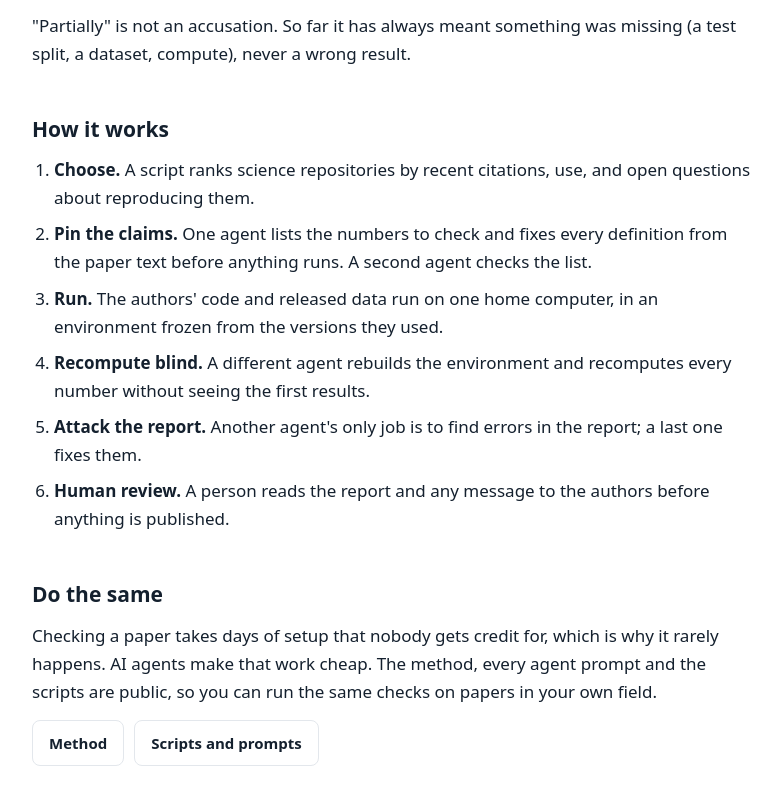
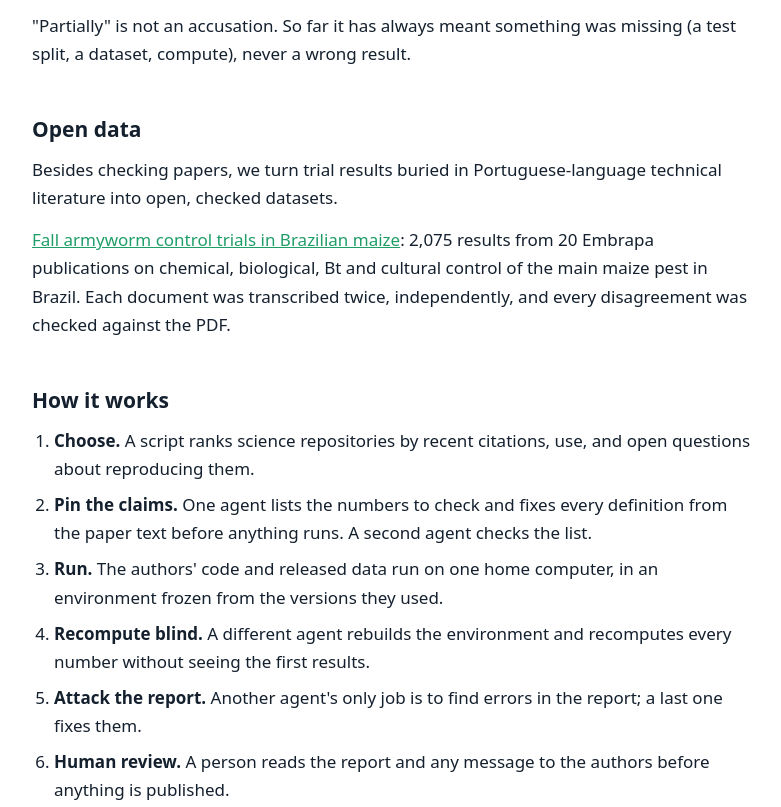
Before and after one commit to paper-rerun/paper-rerun.github.io, a plain HTML site: page index.html in a window 1280 px wide. Shown: the part 1251-2058 px from the top of the page, without its empty margins (248-1029 px from the left). Drawn offline with Linux system fonts and the light colour scheme.

Commit message:
Added open data section

```diff
--- a/index.html
+++ b/index.html
@@ -119,6 +119,10 @@ footer { margin-top: 56px; padding-top: 20px; border-top: 1px solid var(--line);
   </div>
   <p style="margin-top:14px">"Partially" is not an accusation. So far it has always meant something was missing (a test split, a dataset, compute), never a wrong result.</p>
 
+  <h2>Open data</h2>
+  <p>Besides checking papers, we turn trial results buried in Portuguese-language technical literature into open, checked datasets.</p>
+  <p><a href="https://github.com/paper-rerun/fall-armyworm-maize-trials-br">Fall armyworm control trials in Brazilian maize</a>: 2,075 results from 20 Embrapa publications on chemical, biological, Bt and cultural control of the main maize pest in Brazil. Each document was transcribed twice, independently, and every disagreement was checked against the PDF.</p>
+
   <h2>How it works</h2>
   <ol>
     <li><strong>Choose.</strong> A script ranks science repositories by recent citations, use, and open questions about reproducing them.</li>
```
